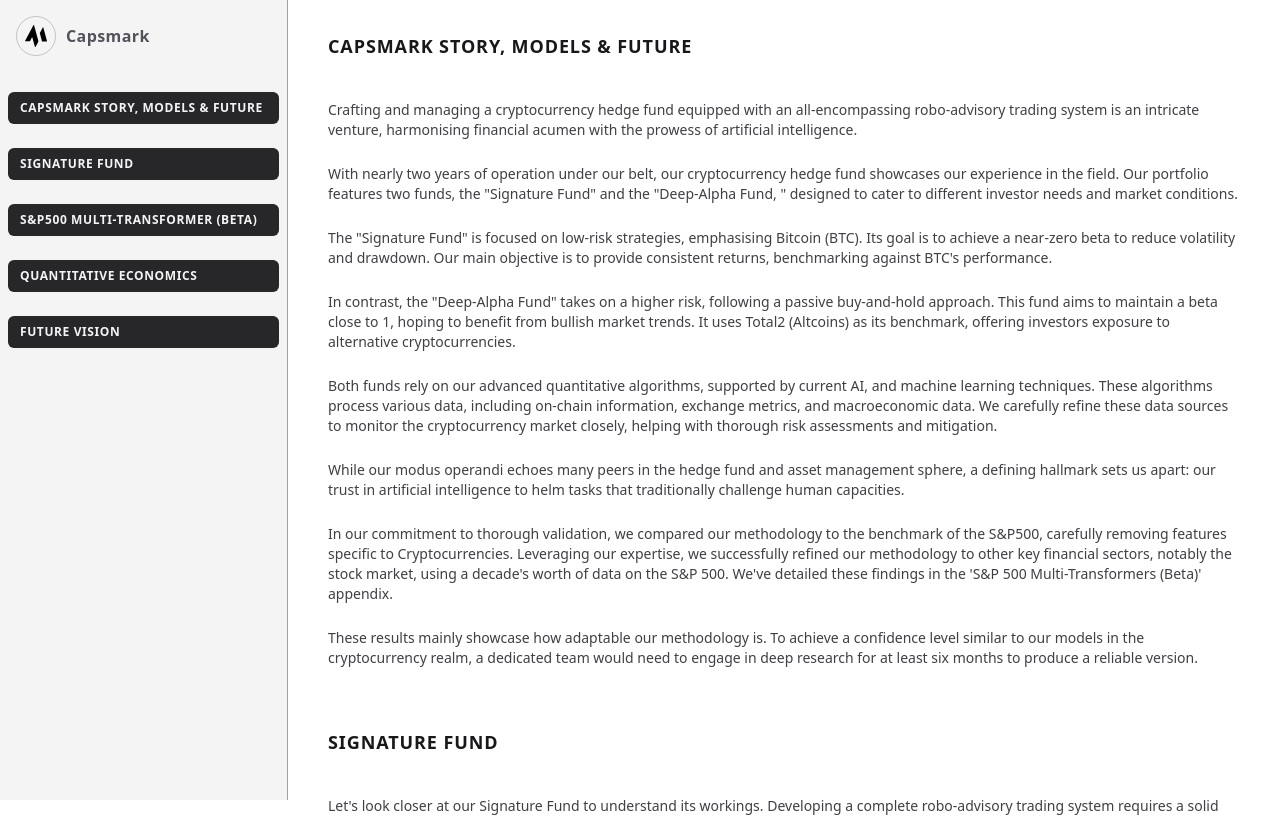
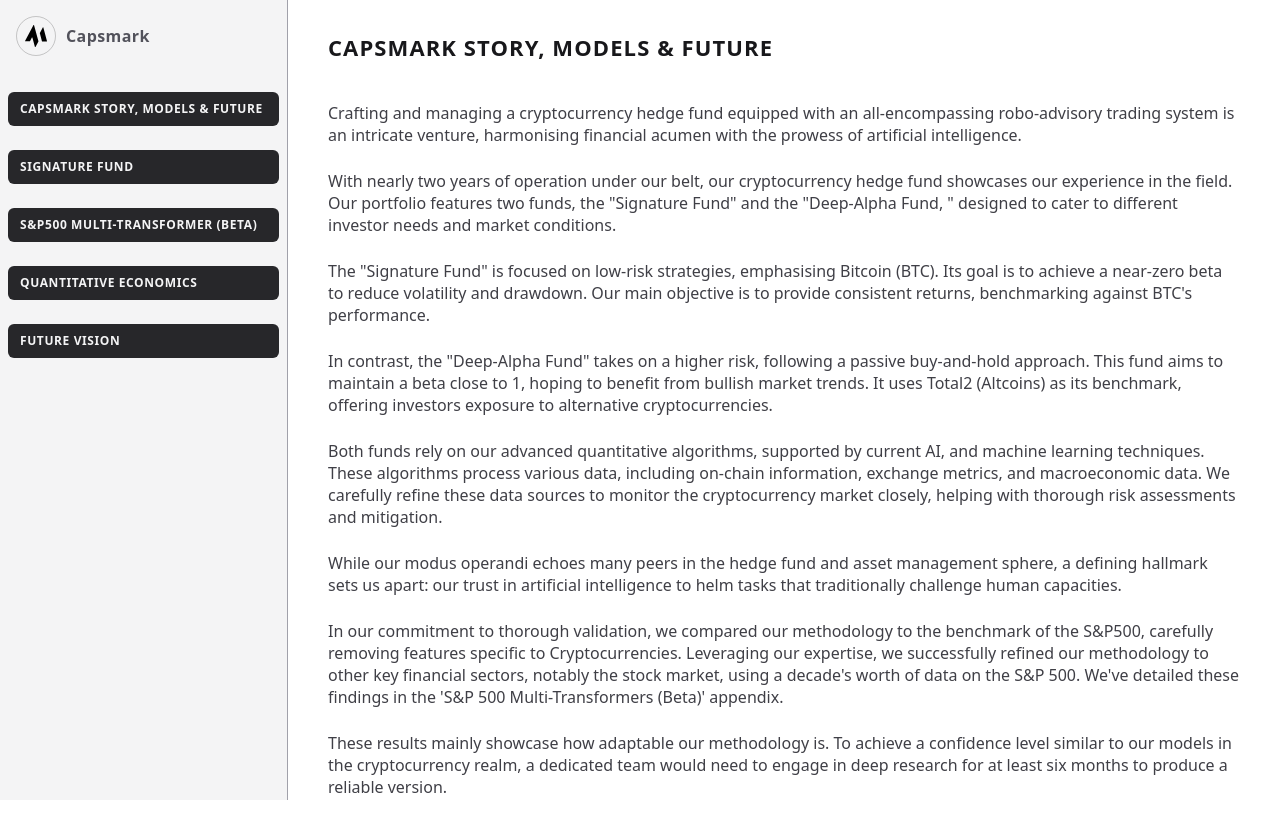
Before and after one commit to Capsmark/capsmark-method-doc, a Next.js app: page / in a window 1280 px wide. Shown: the top 817 px of the page. Built offline with nearby package versions, Linux system fonts and the light colour scheme.

Commit message:
:adhesive_bandage: fix: changed tailwind default font sizes

```diff
--- a/tailwind.config.ts
+++ b/tailwind.config.ts
@@ -12,6 +12,12 @@
   },
   darkMode: 'class',
   theme: {
+    fontSize: {
+      sm: ['16px', '22px'],
+      base: ['18px', '26px'],
+      lg: ['22px', '30px'],
+      xl: ['26px', '34px'],
+    },
     extend: {
       colors: {
         gray: colors.zinc,
--- a/ui/global-nav/global-nav.tsx
+++ b/ui/global-nav/global-nav.tsx
@@ -87,7 +87,7 @@
               <div key={name}>
                 <div
                   className={clsx(
-                    ' text-gray-6W00 mb-2 cursor-pointer rounded-md px-3 py-2 text-xs font-bold uppercase tracking-wider ',
+                    ' text-gray-6W00 mb-2 cursor-pointer rounded-md px-3 py-2 font-bold uppercase tracking-wider ',
                     {
                       'text-gray-600 hover:bg-gray-500 hover:text-white':
                         !isActive,
@@ -95,6 +95,9 @@
                     },
                   )}
                   onClick={(e) => handleClick(e, id)}
+                  style={{
+                    fontSize: '12px',
+                  }}
                 >
                   <div>{name}</div>
                 </div>
```
